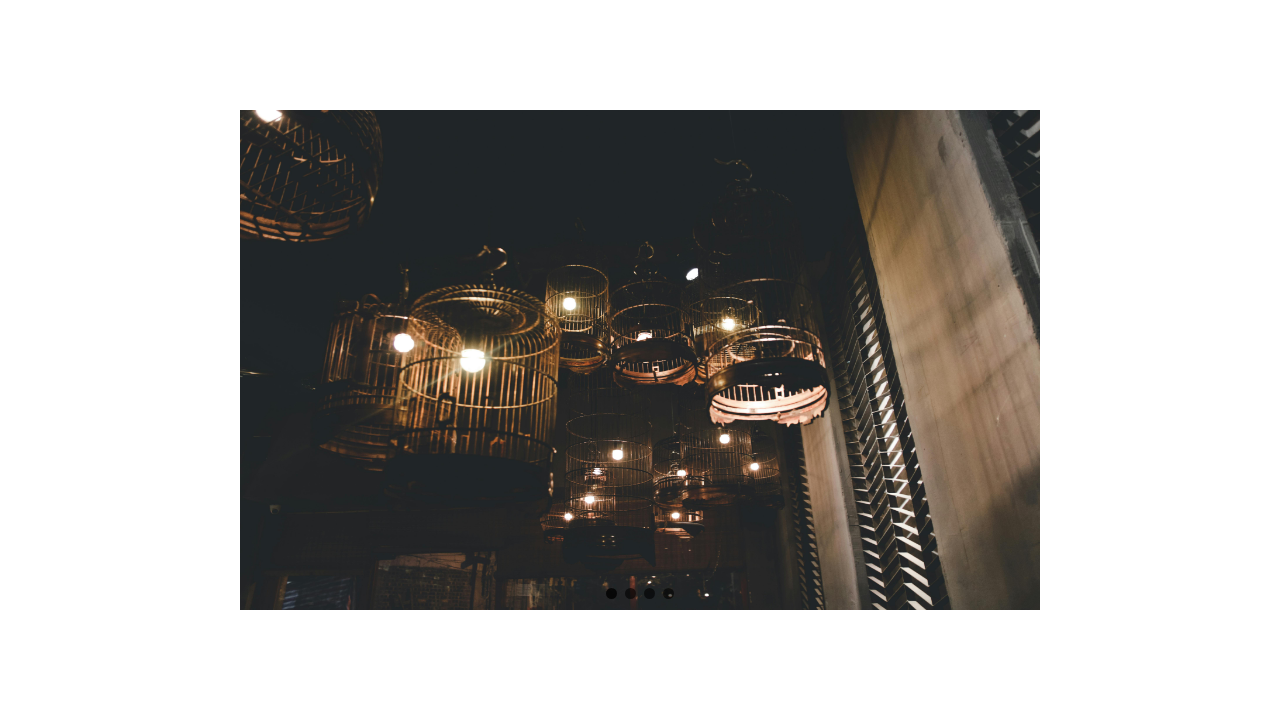
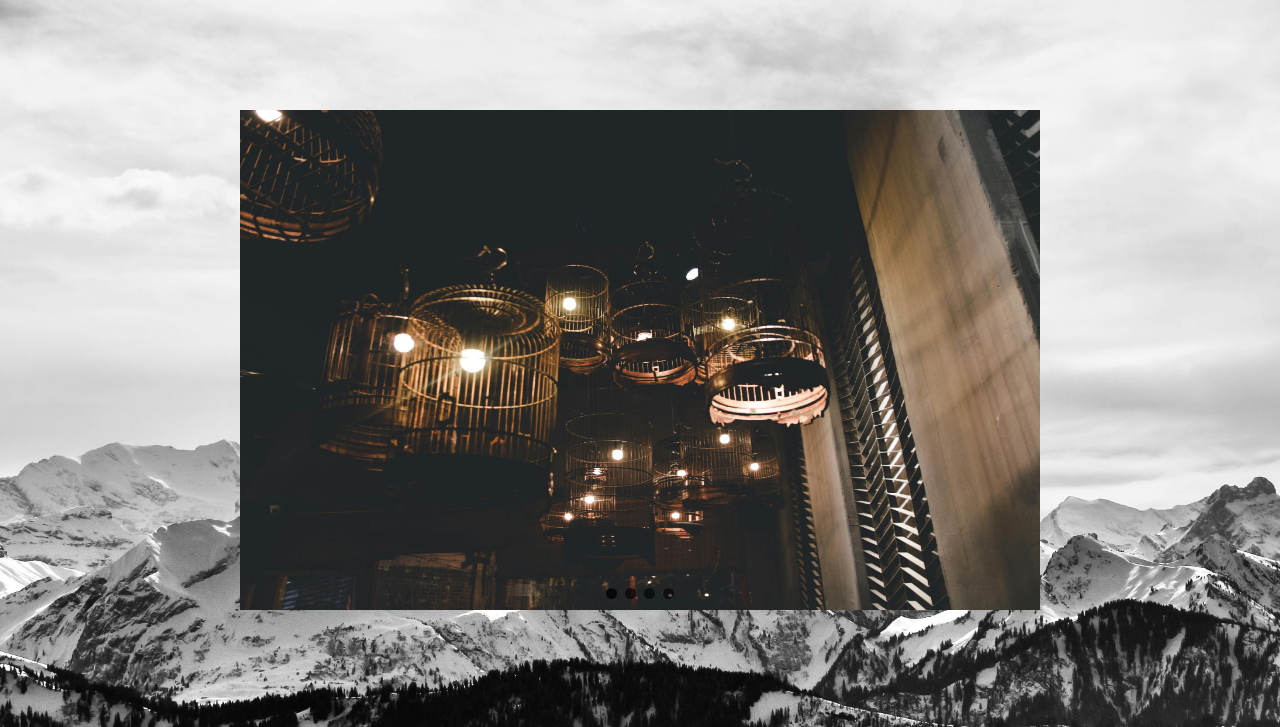
Before and after one commit to NikiPapp/Gallery, a plain HTML site: page index.html in a window 1280 px wide. Shown: the part 73-800 px from the top of the page. Drawn offline with Linux system fonts and the light colour scheme; the site is published under a folder, as on GitHub Pages, so addresses that start at the root find nothing.

Commit message:
source update

```diff
--- a/style/style.css
+++ b/style/style.css
@@ -15,7 +15,7 @@ html {
   left: 0;
   width: 100%;
   height: 100%;
-  background-image: url("/images/bgG.jpg");
+ background-image: url("../images/bgG.jpg");
   background-position: center;
   background-repeat: no-repeat;
   background-size: cover;
```
